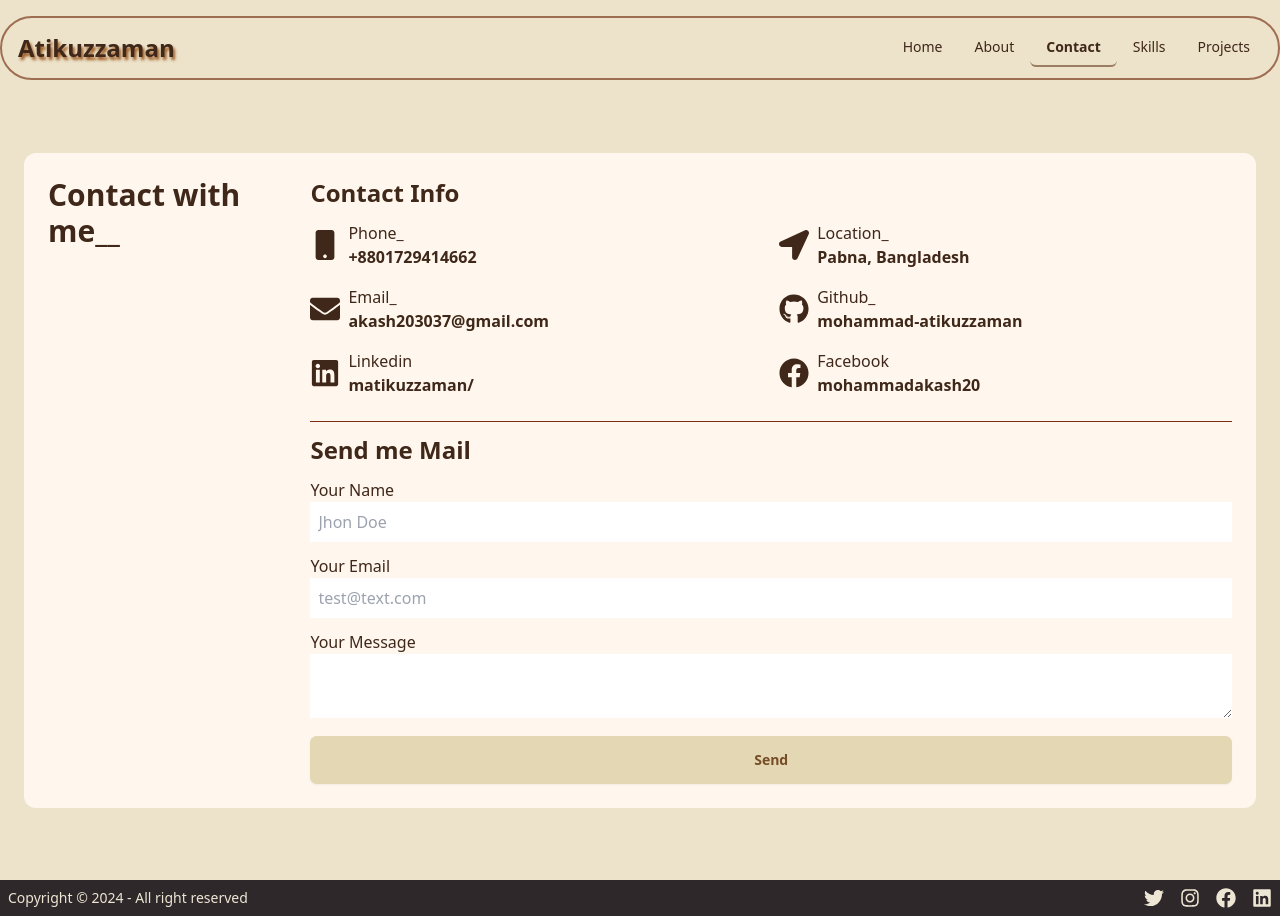
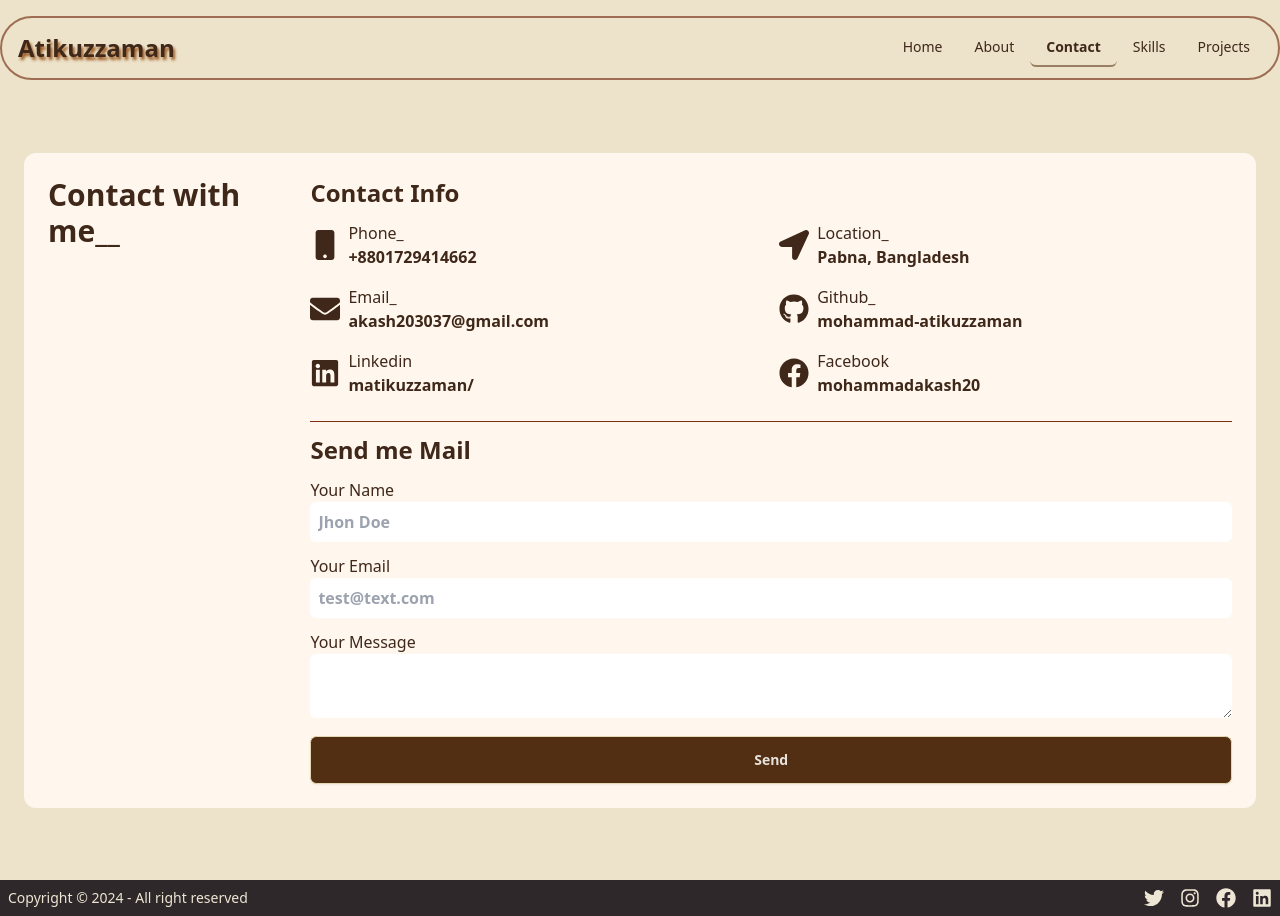
Before and after one commit to mohammad-atikuzzaman/portfolio, a React (Vite) app: page /contact in a window 1280 px wide. Built offline with nearby package versions, Linux system fonts and the light colour scheme.

Commit message:
contact's section updated

```diff
--- a/src/Components/Contact.jsx
+++ b/src/Components/Contact.jsx
@@ -127,7 +127,7 @@ const Contact = () => {
                   type="text"
                   name="from_name"
                   placeholder="Jhon Doe"
-                  className="w-full p-2"
+                  className="w-full p-2 outline-[#793d10] text-[#793d10] font-semibold rounded-md"
                 />
               </div>
               <div>
@@ -137,18 +137,18 @@ const Contact = () => {
                   type="email"
                   name="from_email"
                   placeholder="test@text.com"
-                  className="w-full p-2"
+                  className="w-full p-2 outline-[#793d10] text-[#793d10] font-semibold rounded-md"
                 />
               </div>
               <div>
                 <label htmlFor="message">Your Message</label>
                 <br />
-                <textarea name="message" className="w-full p-2"></textarea>
+                <textarea name="message" className="w-full p-2 outline-[#793d10] text-[#793d10] font-semibold rounded-md"></textarea>
               </div>
               <input
                 type="submit"
                 value="Send"
-                className="btn w-full font-bold text-[#754c25]"
+                className="btn bg-[#522e12] w-full font-bold text-[#e7e3df]"
               />
             </form>
           </div>
```
